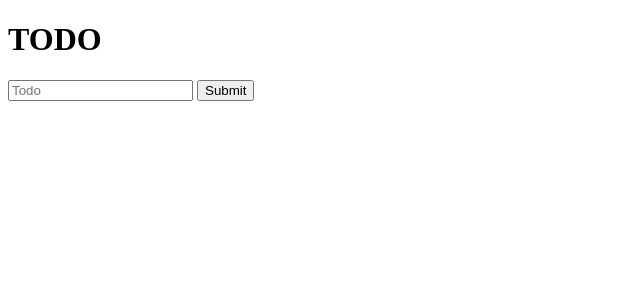
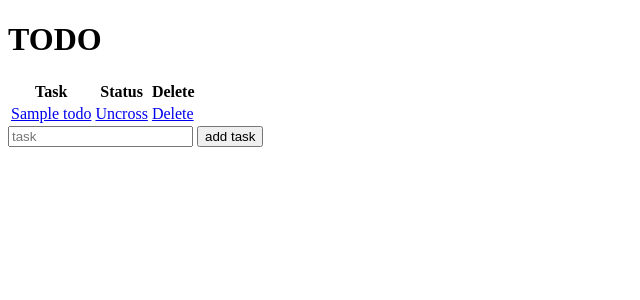
Before and after one commit to vitorcvargas/todo_app, a Flask app: page / in a window 1280 px wide. Shown: the top 300 px of the page, without its empty margins (0-640 px from the left). Run offline with Flask 2, Linux system fonts and the light colour scheme; tables that the repository leaves empty hold one stand-in row (values such as "Sample post").

Commit message:
Update index.html

```diff
--- a/todo/templates/index.html
+++ b/todo/templates/index.html
@@ -4,7 +4,32 @@
 
 {% block body %}
 
-<input type = "text" placeholder = "Todo">
-<input type = "submit">
+    <table>
+    {% for todo in todos %}
 
+        {% if todo.completed %}
+            <tr>
+                <th>Task</th>
+                <th>Status</th>
+                <th>Delete</th>
+            </tr>
+            <tr>
+                <td><a href = "{{ url_for('update', id = todo.id) }}">{{ todo.title }}</a></td>
+                <td><a href ="{{ url_for('uncross', id = todo.id) }}" >Uncross</a></td>
+                <td><a href = "{{ url_for('delete', id = todo.id) }}">Delete</a></td>
+            </tr>
+
+        {% else %}
+        <tr>
+            <td><a href = "{{ url_for('update', id = todo.id) }}">{{ todo.title }}</a></td>
+            <td><a href ="{{ url_for('crossoff', id = todo.id) }}" >Cross Off</a></td>
+            <td><a href = "{{ url_for('delete', id = todo.id) }}">Delete</a></td>
+        </tr>
+        {% endif %}
+    </table>
+    {% endfor %}
+    <form  action = "{{ url_for('add') }}" method = "POST">
+        <input name = "title" type = "text" placeholder = "task">
+        <button type = "submit">add task</button>
+    </form>
 {% endblock %}
```
